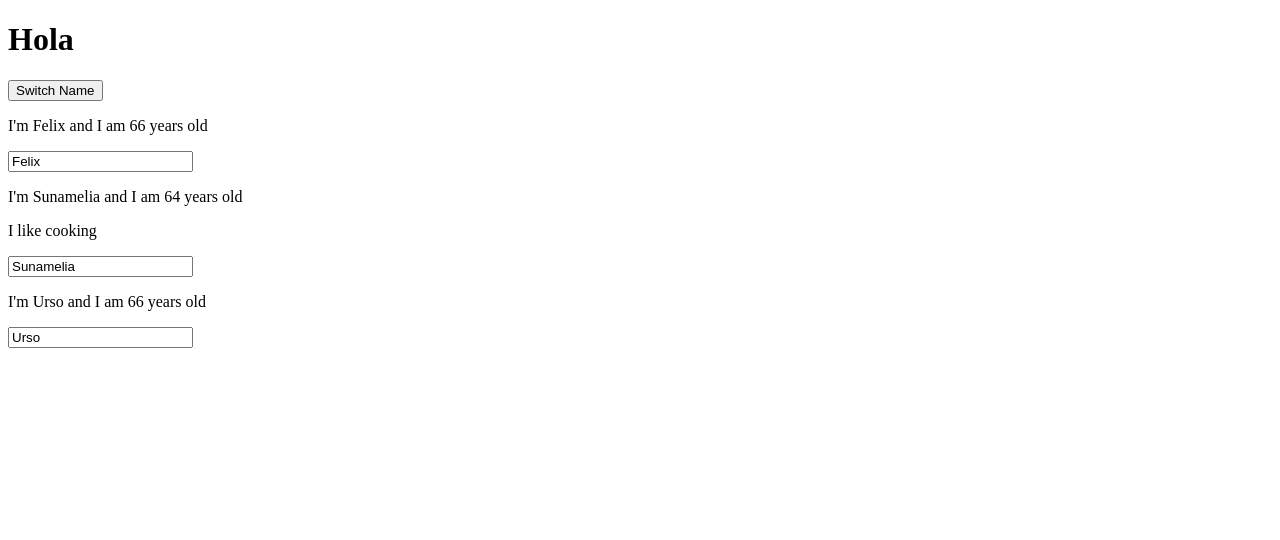
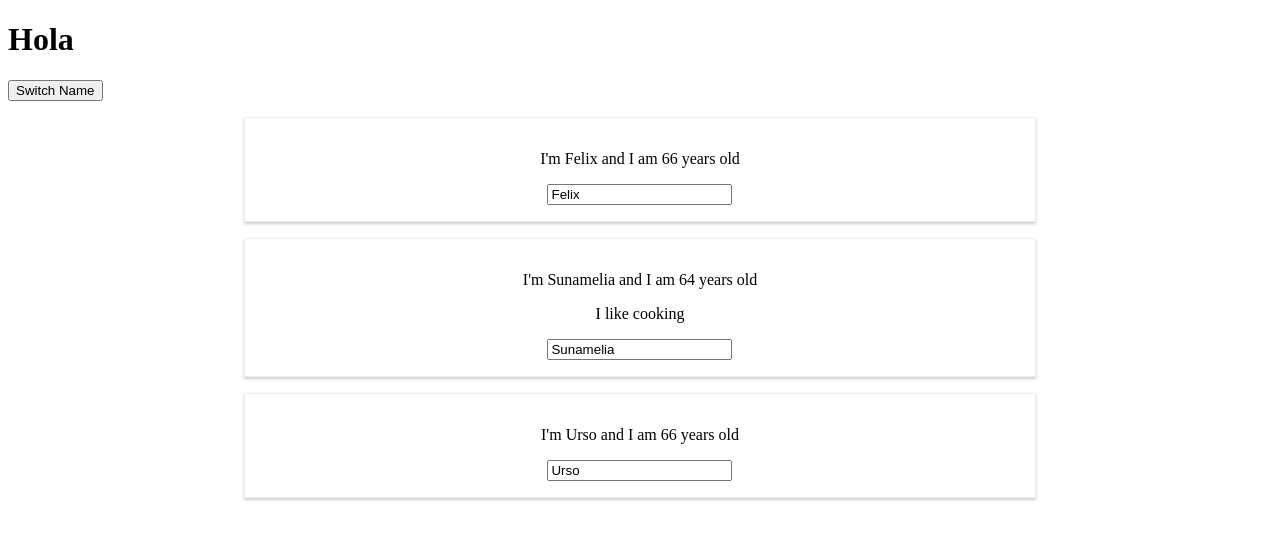
Before and after one commit to fbattig/Max_Persons, a React (Create React App) app: page / in a window 1280 px wide. Shown: the top 540 px of the page. Built offline with nearby package versions, Linux system fonts and the light colour scheme.

Commit message:
external Styling

```diff
--- /dev/null
+++ b/src/Person/Person.css
@@ -0,0 +1,9 @@
+.Person {
+width: 60%;
+margin: 16px auto;
+border: 1px solid #eee;
+box-shadow: 0 2px 3px #ccc;
+padding: 16px;
+text-align: center;
+
+}
--- a/src/Person/Person.js
+++ b/src/Person/Person.js
@@ -1,9 +1,12 @@
 import React from 'react';
+import './Person.css';
 
 const person = (props) => {
   return (
 
-    <div onClick={props.clicked} >
+    <div
+    className='Person'
+    onClick={props.clicked} >
       <p>I'm {props.name} and I am {props.age} years old</p>
       <p>{props.children} </p>
       <input type='text' onChange={props.changed} value={props.name}/>
```
